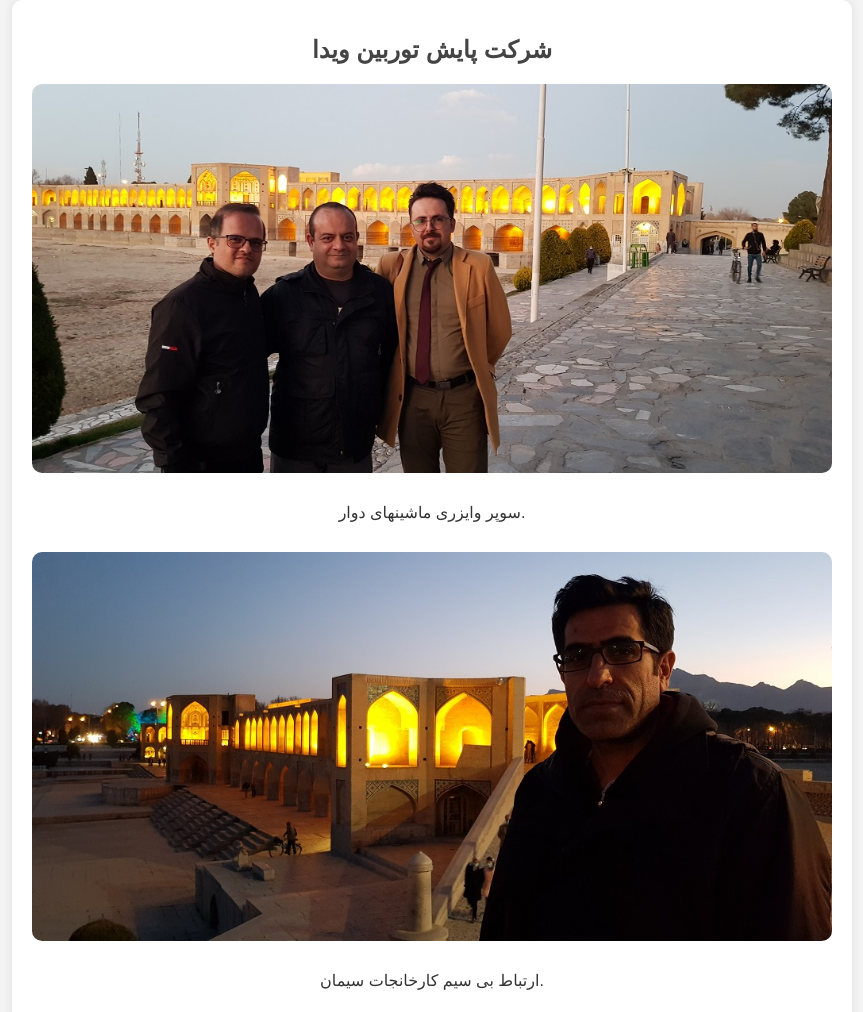
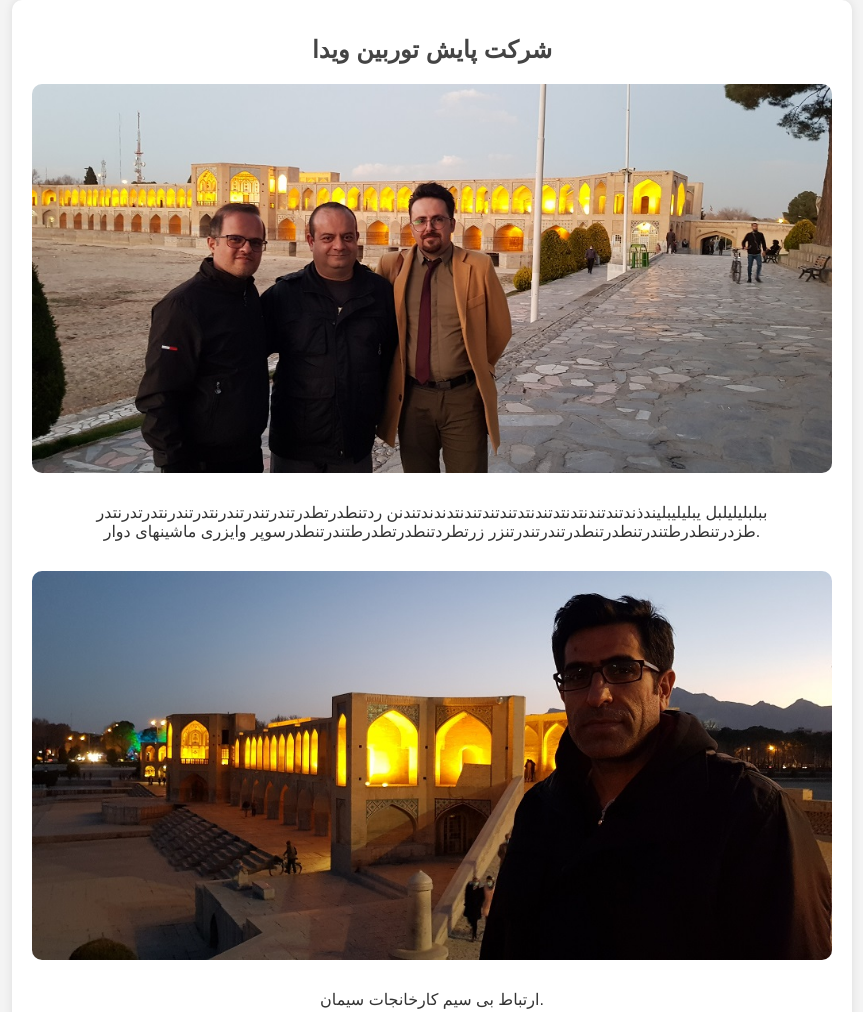
Before and after one commit to PayeshTurbine/test1, a plain HTML site: page index.html in a window 1280 px wide. Shown: the top 1012 px of the page, without its empty margins (208-1071 px from the left). Drawn offline with Linux system fonts and the light colour scheme.

Commit message:
Update index.html

```diff
--- a/index.html
+++ b/index.html
@@ -54,7 +54,11 @@
         <!-- عکس اول -->
         <div class="image-container">
             <img src="image1.jpg" alt="عکس ۱" class="image">
-            <p class="description">سوپر وایزری ماشینهای دوار.</p>
+            <p class="description">ببلبلیلیلبل
+                یبلیلیبلیندذندتندتندنتدنتدتندنتدتندتندتندنتدندندتندنن
+                 ردتنطدرتطدرتندرتندرتندرنتدرتندرنتدرتدرنتدر
+                طزدرتنطدرطتندرتنطدرتنطدرتندرتندرتنزر
+                زرتطردتنطدرتطدرطتندرتنطدرسوپر وایزری ماشینهای دوار.</p>
         </div>
 
         <!-- عکس دوم -->
```
